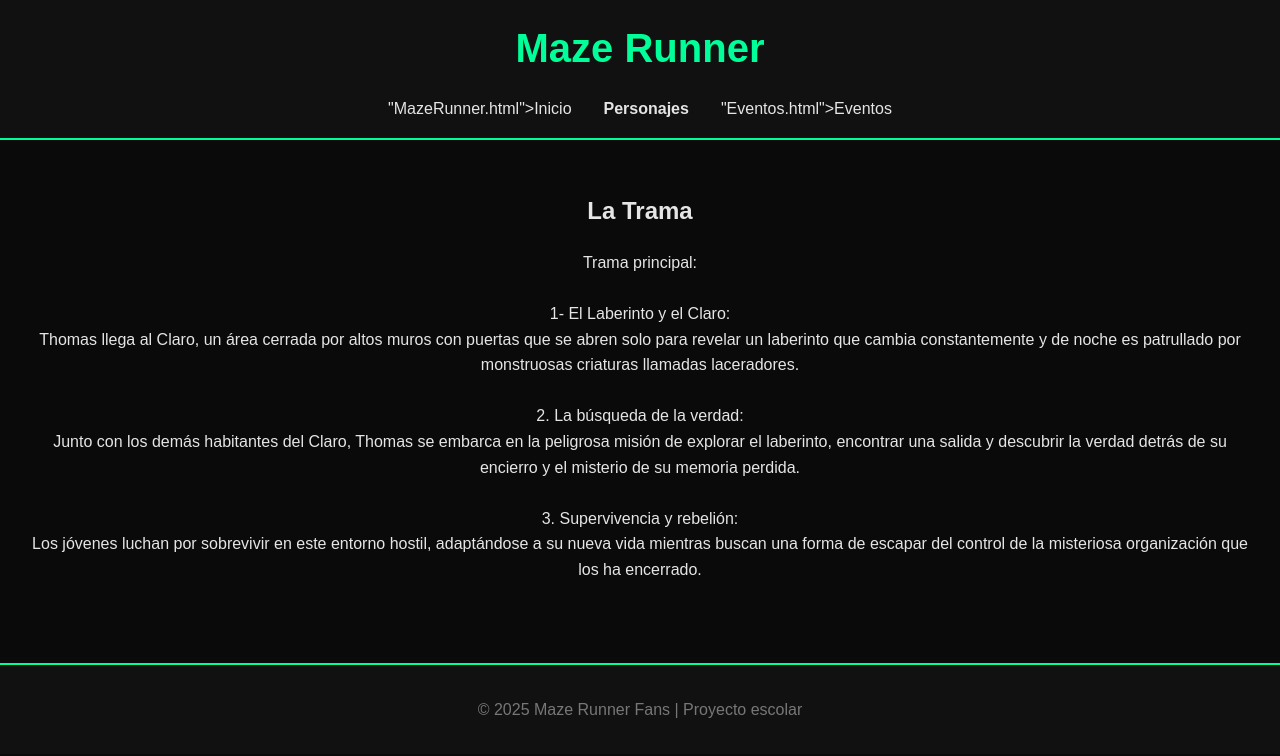
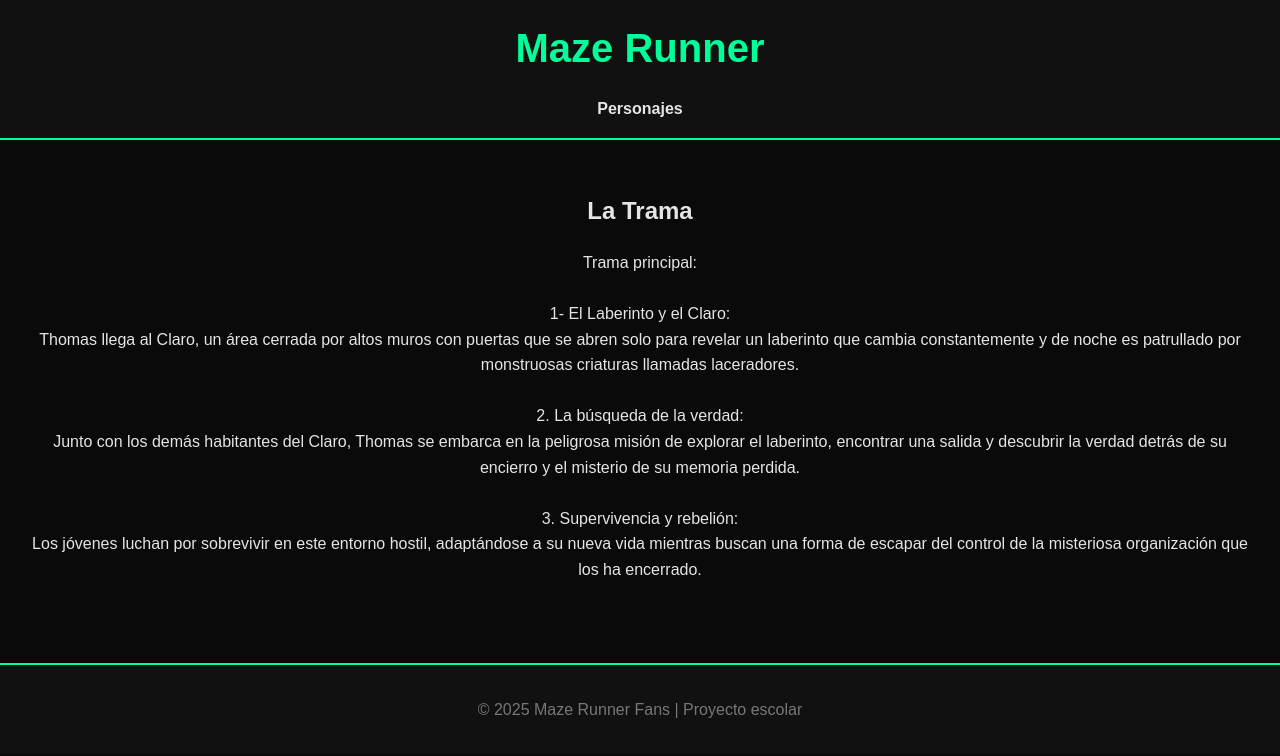
Before and after one commit to Alizzlizz/trabajo, a plain HTML site: page trama.html in a window 1280 px wide. Drawn offline with Linux system fonts and the light colour scheme.

Commit message:
Update trama.html

```diff
--- a/trama.html
+++ b/trama.html
@@ -10,9 +10,9 @@
     <h1>Maze Runner</h1>
     <nav>
       <ul>
-        <li>"MazeRunner.html">Inicio</li>  <!-- Liga hacia las paginas alternas-->
+
         <li><a href="personajes.html">Personajes</a></li> <!-- Liga hacia las paginas alternas-->
-        <li>"Eventos.html">Eventos</li> <!-- Liga hacia las paginas alternas-->
+
       </ul>
     </nav>
   </header>
```
